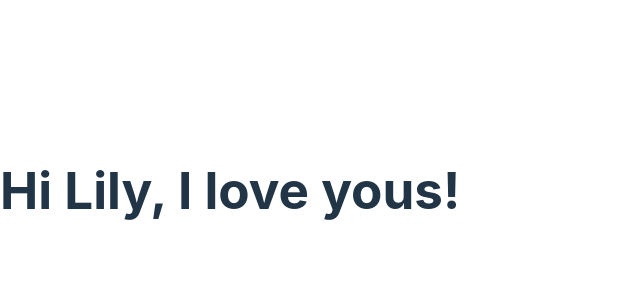
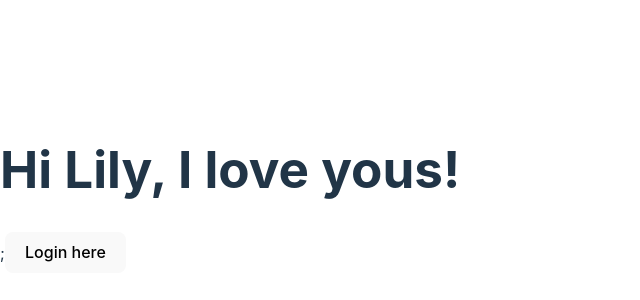
Before and after one commit to reesecantu/cantus-kitchen, a React (Vite) app: page / in a window 1280 px wide. Shown: the part 210-510 px from the top of the page, without its empty margins (0-640 px from the left). Built offline with nearby package versions, Linux system fonts and the light colour scheme; no server answers.

Commit message:
Add a button on Homepage that redirects to Login

```diff
--- a/src/pages/Homepage.tsx
+++ b/src/pages/Homepage.tsx
@@ -1,5 +1,13 @@
+import { useNavigate } from "react-router-dom";
+
 function Homepage() {
-  return <h1>Hi Lily, I love yous!</h1>;
+    const navigate = useNavigate();
+  return (
+    <>
+      <h1>Hi Lily, I love yous!</h1>;
+      <button onClick={() => navigate("/login")}>Login here</button>
+    </>
+  )
 }
 
 export default Homepage;
```
